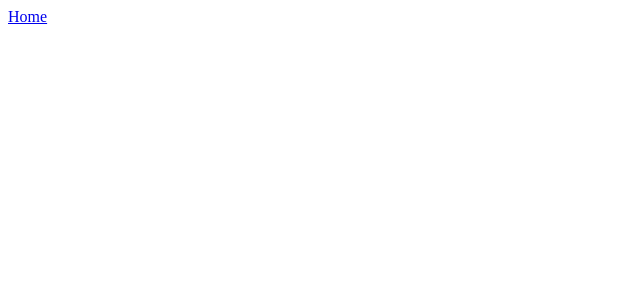
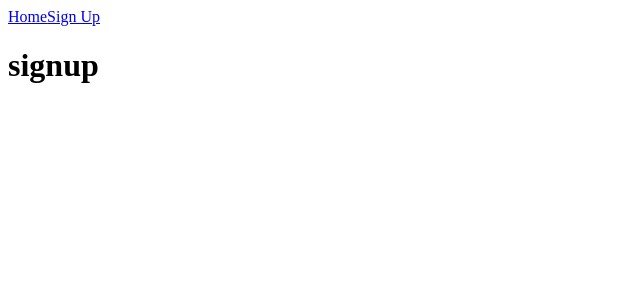
Before and after one commit to Rowanne-H/tenancy-management, a React (Create React App) app in the folder client/: page /signup in a window 1280 px wide. Shown: the top 300 px of the page, without its empty margins (0-640 px from the left). Built offline with nearby package versions, Linux system fonts and the light colour scheme.

Commit message:
add a sign up form to front end app

```diff
--- a/client/src/components/App.js
+++ b/client/src/components/App.js
@@ -2,9 +2,11 @@ import React, { useEffect, useState } from "react";
 import { BrowserRouter as Router, Route, Switch } from 'react-router-dom';
 import Home from './Home';
 import NavBar from './NavBar';
+import SignupForm from './SignupForm';
 
 
 function App() {
+  const [users, setUsers] = useState([]);
   return (
     <Router>
       <div className="App">
@@ -13,6 +15,9 @@ function App() {
           <Route exact path="/">
             <Home />
           </Route>
+          <Route exact path="/signup">
+            <SignupForm />
+          </Route>
         </Switch>
       </div>
     </Router>
--- a/client/src/components/NavBar.js
+++ b/client/src/components/NavBar.js
@@ -5,6 +5,7 @@ function Navbar() {
     return (
         <nav>
             <NavLink className="navbar" to="/" exact>Home</NavLink>
+            <NavLink className="navbar" to="/signup" exact>Sign Up</NavLink>
         </nav>
     )
 }
--- /dev/null
+++ b/client/src/components/SignupForm.js
@@ -0,0 +1,14 @@
+import React, { useEffect, useState } from "react";
+import { useFormik } from "formik";
+import * as yup from "yup";
+
+function SignupForm() {
+    return (
+        <div id="description">
+            <h1>signup</h1>
+
+        </div>
+    )
+}
+
+export default SignupForm;
```
